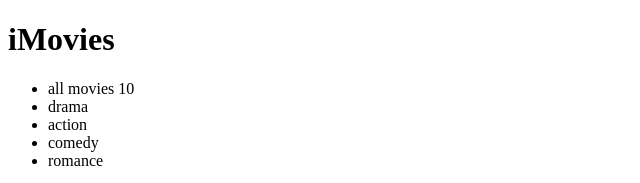
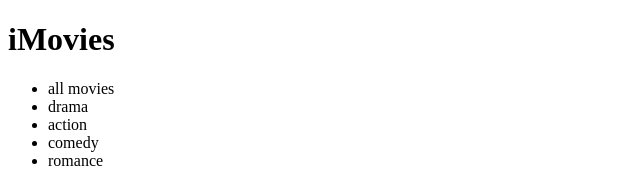
Before and after one commit to marvin-nyalik/Movie-Capstone, a website: page src/index.html in a window 1280 px wide. Shown: the top 183 px of the page, 0-640 px from the left. Drawn offline with Linux system fonts and the light colour scheme.

Commit message:
fixed linters and update index.htm

```diff
--- a/src/index.html
+++ b/src/index.html
@@ -14,7 +14,7 @@
         <nav>
             <div class="desktop-menu">
                 <ul>
-                    <li id="all">all movies <span class="counter">10</span></li>
+                    <li id="all">all movies <span class="counter"></span></li>
                     <li class="btn" id="drama" data-genre="Drama">drama</li>
                     <li class="btn" id="action" data-genre="Action">action</li>
                     <li class="btn" id="comedy" data-genre="Comedy">comedy</li>
```
Also changed, not shown: dist/index.html, dist/main.js.
